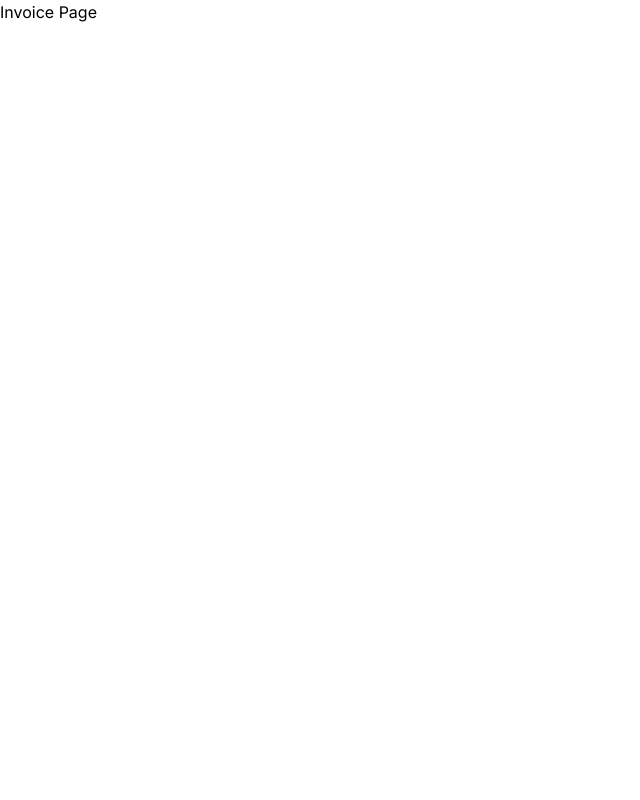
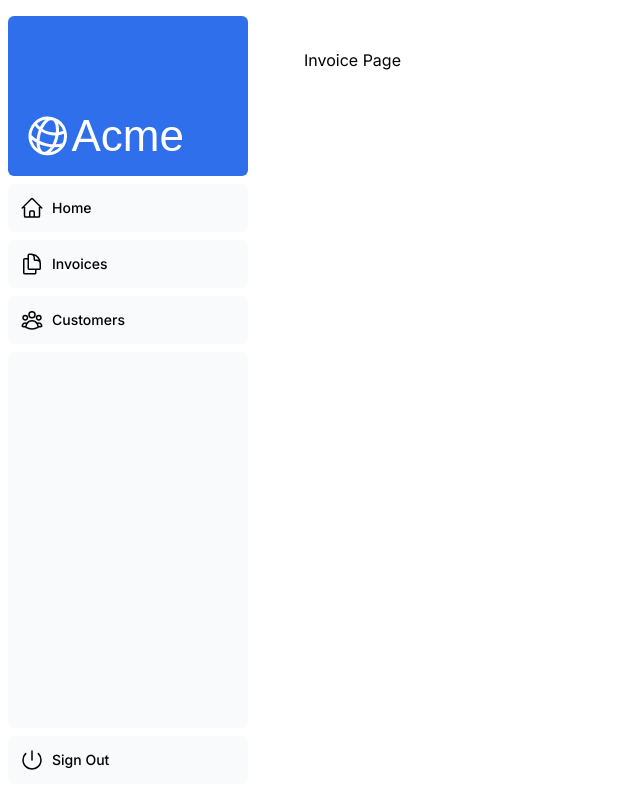
Before and after one commit to yukinko05/nextjs-dashboard, a Next.js app: page /dashboard/invoices in a window 1280 px wide. Shown: the whole page, without its empty margins (0-640 px from the left). Built offline with nearby package versions, Linux system fonts and the light colour scheme; a web font is replaced by a local one.

Commit message:
ダッシュボードのレイアウトページ作成
- レスポンシブ対応
- サイドバーコンポーネント使用

```diff
--- /dev/null
+++ b/app/dashboard/layout.tsx
@@ -0,0 +1,12 @@
+import SideNav from "@/app/ui/dashboard/sidenav";
+
+export default function DashboardLayout({ children }: { children: React.ReactNode }) {
+  return (
+    <div className="flex h-screen flex-col md:flex-row md:overflow">
+      <div className="h-full flex-none md:w-64">
+        <SideNav />
+      </div>
+      <div className="flex-grow p-6 md:overflow-y-auto md:p-12">{children}</div>
+    </div>
+  )
+}
```
